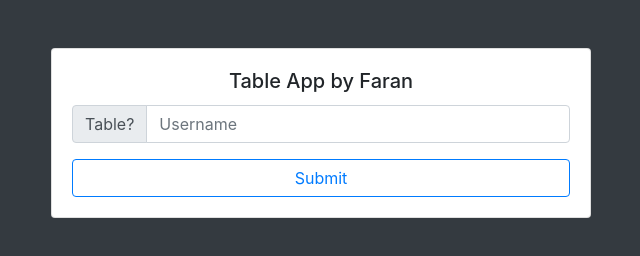
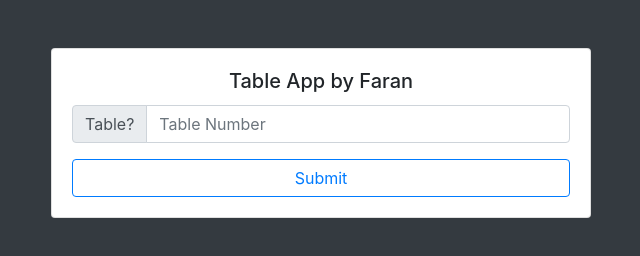
Before and after one commit to iamfaran/faranappjs, a plain HTML site: page index.html in a window 1280 px wide. Shown: the full height of the page, 319-959 px from the left. Drawn offline with nearby package versions, Linux system fonts and the light colour scheme.

Commit message:
Update index.html

```diff
--- a/index.html
+++ b/index.html
@@ -30,7 +30,7 @@
                       id="table-number"
                       type="number"
                       class="form-control"
-                      placeholder="Username"
+                      placeholder="Table Number"
                       aria-label="Username"
                       aria-describedby="basic-addon1"
                     />
```
